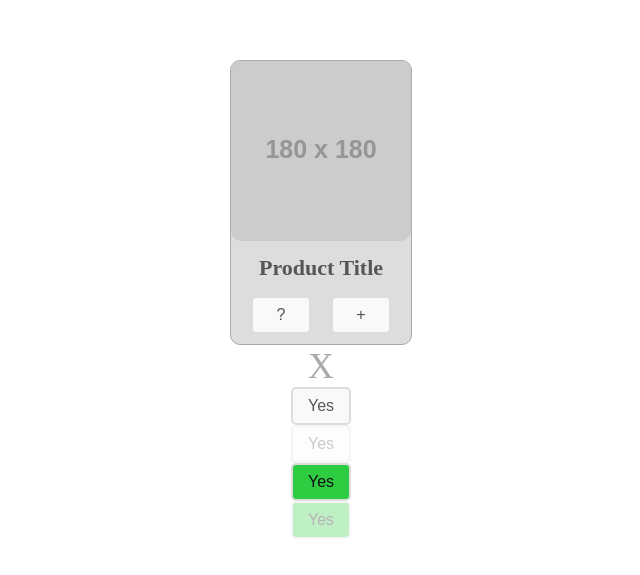
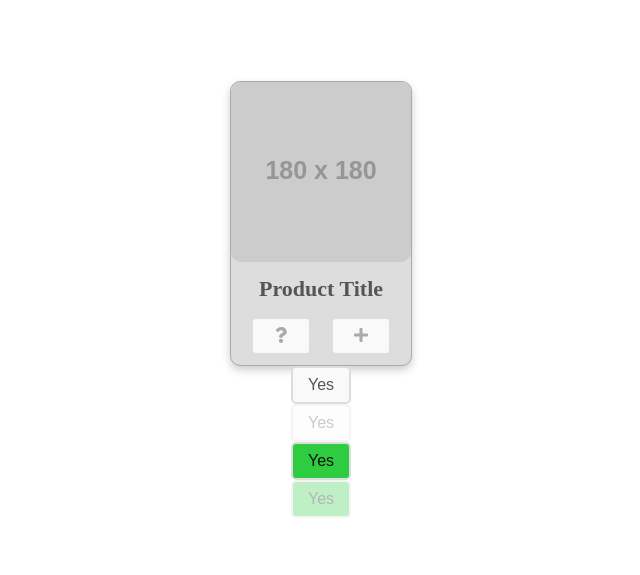
Before and after one commit to eyalmutzary/restaurant-customers, a React (Create React App) app: page / in a window 1280 px wide. Shown: the part 101-676 px from the top of the page, without its empty margins (319-959 px from the left). Built offline with nearby package versions, Linux system fonts and the light colour scheme; a web font is replaced by a local one.

Commit message:
Icons and Card finished

```diff
--- a/package.json
+++ b/package.json
@@ -3,6 +3,10 @@
   "version": "0.1.0",
   "private": true,
   "dependencies": {
+    "@fortawesome/fontawesome-svg-core": "^1.2.28",
+    "@fortawesome/free-brands-svg-icons": "^5.13.0",
+    "@fortawesome/free-solid-svg-icons": "^5.13.0",
+    "@fortawesome/react-fontawesome": "^0.1.9",
     "@testing-library/jest-dom": "^4.2.4",
     "@testing-library/react": "^9.3.2",
     "@testing-library/user-event": "^7.1.2",
--- a/src/app/App.js
+++ b/src/app/App.js
@@ -3,6 +3,11 @@ import styled, { ThemeProvider } from "styled-components";
 import { BrowserRouter } from "react-router-dom";
 import Router from "./Router";
 import { theme, GlobalStyle } from "../shared/theme";
+import { library } from "@fortawesome/fontawesome-svg-core";
+import { fab } from "@fortawesome/free-brands-svg-icons";
+import { faQuestion, faPlus } from "@fortawesome/free-solid-svg-icons";
+
+library.add(fab, faQuestion, faPlus);
 
 const AppContainer = styled.div`
   display: flex;
--- a/src/main/Main.js
+++ b/src/main/Main.js
@@ -1,6 +1,7 @@
 import React from "react";
 import styled from "styled-components";
 import { Button, Card, Icon } from "../shared/components";
+import { FontAwesomeIcon } from "@fortawesome/react-fontawesome";
 
 const Screen = styled.div`
   display: flex;
@@ -17,7 +18,7 @@ const Main = () => (
       src="https://dummyimage.com/180X180/000/fff"
       title="Product Title"
     />
-    <Icon size={"large"}>X</Icon>
+    <Icon size={"large"}></Icon>
     <Button>Yes</Button>
     <Button disabled={true}>Yes</Button>
     <Button.Primary>Yes</Button.Primary>
--- a/src/shared/components/Card.js
+++ b/src/shared/components/Card.js
@@ -1,12 +1,13 @@
 import React from "react";
 import styled from "styled-components";
-import { Button } from "./index";
+import { Button, Icon } from "./index";
 
 const CardWrapper = styled.div`
   background-color: ${({ theme }) => theme.colors.silver};
   border: solid 1px ${({ theme }) => theme.colors.gray};
   color: ${({ theme }) => theme.colors.darkGray};
   border-radius: 10px;
+  box-shadow: 0 4px 8px 0 rgba(0, 0, 0, 0.2);
 `;
 
 const ButtonWrapper = styled.div`
@@ -39,8 +40,12 @@ const Card = (props) => {
       {image}
       <Title>{props.title}</Title>
       <ButtonWrapper>
-        <Button>?</Button>
-        <Button>+</Button>
+        <Button>
+          <Icon icon={"question"}></Icon>
+        </Button>
+        <Button>
+          <Icon icon={"plus"}></Icon>
+        </Button>
       </ButtonWrapper>
     </CardWrapper>
   );
--- a/src/shared/components/Icon.js
+++ b/src/shared/components/Icon.js
@@ -1,8 +1,16 @@
+import React from "react";
 import styled from "styled-components";
+import { FontAwesomeIcon } from "@fortawesome/react-fontawesome";
 
-const Icon = styled.div`
+const IconWrapper = styled.div`
   color: ${({ theme }) => theme.colors.gray};
   font-size: ${({ size }) => (size === "large" ? "36px" : "16px")};
 `;
 
+const Icon = (props) => (
+  <IconWrapper>
+    <FontAwesomeIcon icon={props.icon} />
+  </IconWrapper>
+);
+
 export default Icon;
```
Also changed, not shown: 1 other file (tests, documents, lock files or other folders).
